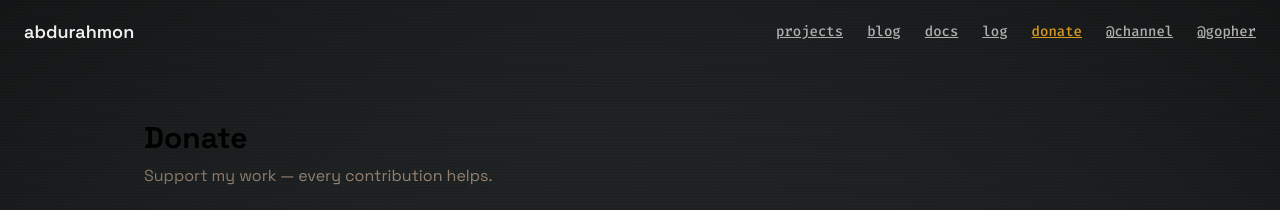
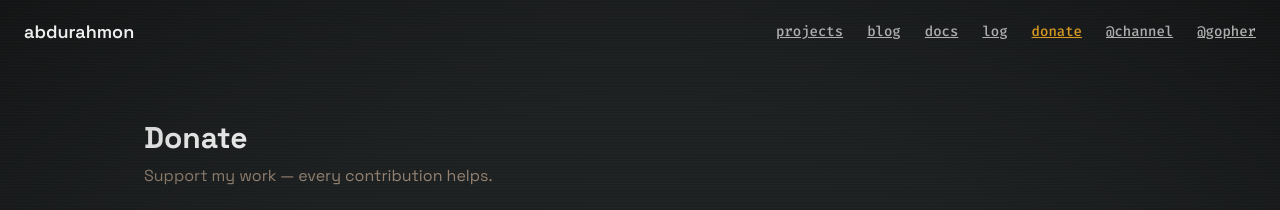
Before and after one commit to abdurahmon27/2005, a Next.js app: page /donate in a window 1280 px wide. Shown: the top 210 px of the page. Built offline with nearby package versions, Linux system fonts and the light colour scheme.

Commit message:
fix: change color of text in donate page

```diff
--- a/src/app/donate/page.tsx
+++ b/src/app/donate/page.tsx
@@ -38,7 +38,7 @@ export default function DonatePage() {
   return (
     <main className="max-w-5xl mx-auto py-10 px-4">
       <div className="mb-8">
-        <h1 className="text-3xl font-bold">Donate</h1>
+        <h1 className="text-3xl font-bold text-foreground">Donate</h1>
         <p className="text-muted mt-2">
           Support my work — every contribution helps.
         </p>
```
Also changed, not shown: 1 other file (tests, documents, lock files or other folders).
